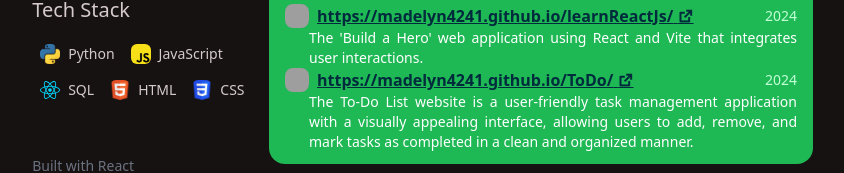
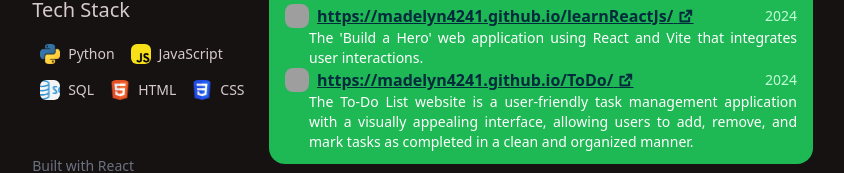
Before and after one commit to madelyn4241/cv-react, a React (Vite) app: page / in a window 1280 px wide. Shown: the part 628-801 px from the top of the page, without its empty margins (231-1075 px from the left). Built offline with nearby package versions, Linux system fonts and the light colour scheme; grey boxes are pictures that could not be loaded.

Commit message:
Update data.jsx

```diff
--- a/src/sections/data.jsx
+++ b/src/sections/data.jsx
@@ -37,7 +37,7 @@ const infoEN = {
       name: "JavaScript",
     },
     {
-      icon: "react.svg",
+      icon: "SQL.jpeg",
       name: "SQL",
     },
     {
```
